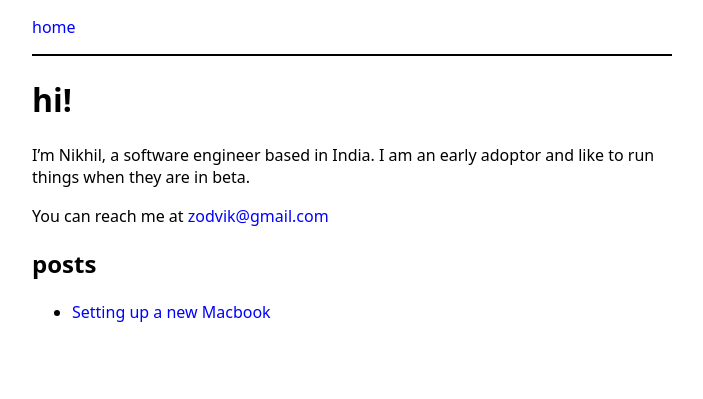
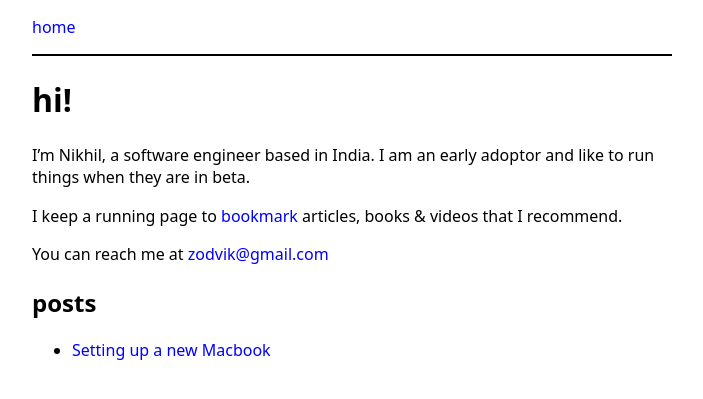
Before and after one commit to zodvik/zodvik.github.io, a Jekyll site: the page built from index.md, in a window 1280 px wide. Shown: the top 399 px of the page, without its empty margins (288-991 px from the left). Built offline with Jekyll 4.4.1, drawn with Linux system fonts in a browser that asks for light colours; Markdown is read by kramdown in place of the engine named in the settings; comment, search, counter and statistics services are not loaded.

Commit message:
Add bookmarks page & drafts folder

```diff
--- a/index.md
+++ b/index.md
@@ -6,6 +6,8 @@ title: Home
 # hi!
 
 I'm Nikhil, a software engineer based in India. I am an early adoptor and like to run things when they are in beta.
+
+I keep a running page to [bookmark] articles, books & videos that I recommend.
 
 You can reach me at [zodvik@gmail.com](mailto:zodvik@gmail.com)
 
@@ -18,3 +20,5 @@ You can reach me at [zodvik@gmail.com](mailto:zodvik@gmail.com)
   </li>
 {% endfor %}
 </ul>
+
+[bookmark]: /bookmarks
```
Also changed, not shown: _drafts/using-u2f-key.md (added, +3 -0 lines), bookmarks.md (added).
